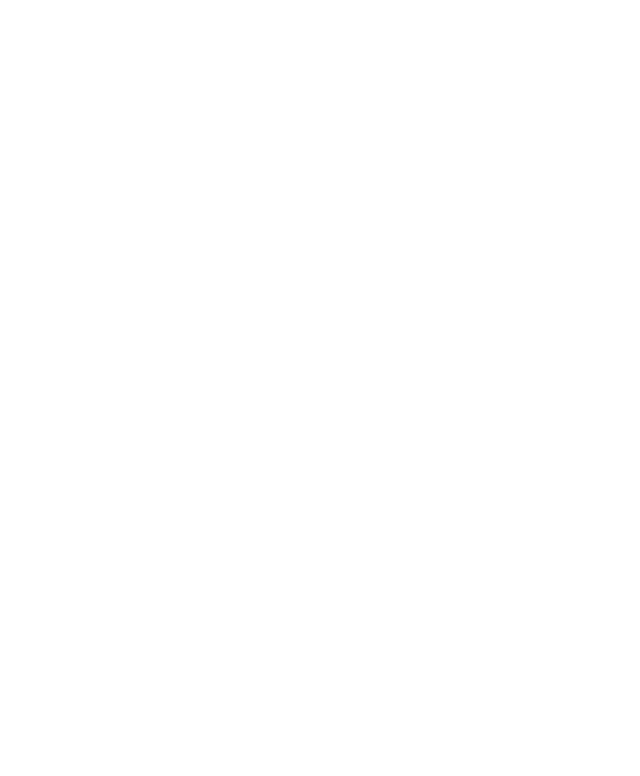
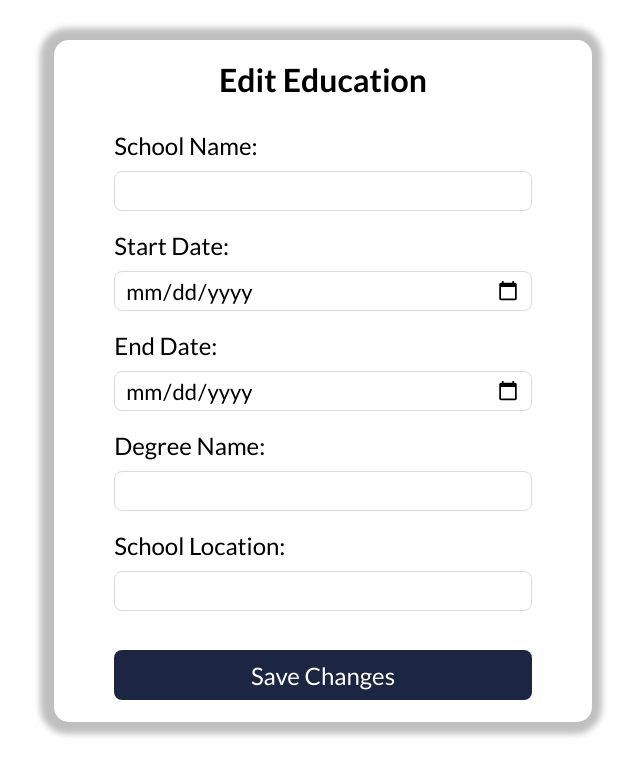
Before and after one commit to ranzanas/FindAPro, a React (Vite) app in the folder frontend/: page /edit-education/1 in a window 1280 px wide. Before the commit this address had no page. Shown: the top 776 px of the page, without its empty margins (317-957 px from the left). Built offline with nearby package versions, Linux system fonts and the light colour scheme; no server answers; a web font is replaced by a local one.

Commit message:
Edit and Delete Education UI

```diff
--- a/frontend/src/App.tsx
+++ b/frontend/src/App.tsx
@@ -10,6 +10,7 @@
 import EducationForm from "./features/education/educationForm";
 import EditProfileForm from "./features/profile/editProfileForm";
 import EditExperienceForm from "./features/experience/editExperience";
+import EditEducationForm from "./features/education/editEducation";
 
 function App() {
   return (
@@ -61,6 +62,7 @@
 
       <Route path="/edit-profile/:id" element={<EditProfileForm />} />
       <Route path="/edit-experience/:expId" element={<EditExperienceForm />} />
+      <Route path="/edit-education/:eduId" element={<EditEducationForm />} />
     </Routes>
   );
 }
--- /dev/null
+++ b/frontend/src/features/education/editEducation.tsx
@@ -0,0 +1,126 @@
+import { useEffect } from "react";
+import { useForm } from "react-hook-form";
+import { useNavigate, useParams } from "react-router-dom";
+import axiosInstance from "../../shared/config/axiosinstance";
+import "./educationForm.css";
+
+interface IEducationForm {
+  schoolName: string;
+  startDate: string;
+  endDate?: string;
+  degreeName: string;
+  schoolLocation: string;
+}
+
+interface IEducation {
+  _id: string;
+  schoolName: string;
+  startDate?: string;
+  endDate?: string;
+  degreeName: string;
+  schoolLocation: string;
+}
+
+export default function EditEducationForm() {
+  const { eduId } = useParams();
+  const navigate = useNavigate();
+
+  const {
+    register,
+    handleSubmit,
+    formState: { errors, isSubmitting },
+    reset,
+  } = useForm<IEducationForm>();
+
+  useEffect(() => {
+    if (!eduId) return;
+
+    axiosInstance
+      .get(`/profile/listEducation`)
+      .then((res) => {
+        const list: IEducation[] = res.data?.educations ?? [];
+        const edu = list.find((e) => e._id === eduId);
+
+        if (!edu) {
+          console.error("Education not found for id:", eduId);
+          return;
+        }
+
+        reset({
+          schoolName: edu.schoolName || "",
+          startDate: edu.startDate,
+          endDate: edu.endDate,
+          degreeName: edu.degreeName || "",
+          schoolLocation: edu.schoolLocation || "",
+        });
+      })
+      .catch((err) => console.error("Error loading educations:", err));
+  }, [eduId, reset]);
+
+  const onSubmit = async (data: IEducationForm) => {
+    try {
+      await axiosInstance.patch(`/profile/education/${eduId}`, data);
+      navigate(-1);
+    } catch (err) {
+      console.error("Error updating education:", err);
+    }
+  };
+
+  return (
+    <div className="education-form-container">
+      <h1>Edit Education</h1>
+      <form className="education-form" onSubmit={handleSubmit(onSubmit)}>
+        <div className="inputField">
+          <p>School Name:</p>
+          <input
+            type="text"
+            {...register("schoolName", { required: "School name is required" })}
+          />
+          {errors.schoolName && <span>{errors.schoolName.message}</span>}
+        </div>
+
+        <div className="inputField">
+          <p>Start Date:</p>
+          <input
+            type="date"
+            {...register("startDate", { required: "Start date is required" })}
+          />
+          {errors.startDate && <span>{errors.startDate.message}</span>}
+        </div>
+
+        <div className="inputField">
+          <p>End Date:</p>
+          <input type="date" {...register("endDate")} />
+        </div>
+
+        <div className="inputField">
+          <p>Degree Name:</p>
+          <input
+            type="text"
+            {...register("degreeName", { required: "Degree name is required" })}
+          />
+          {errors.degreeName && <span>{errors.degreeName.message}</span>}
+        </div>
+
+        <div className="inputField">
+          <p>School Location:</p>
+          <input
+            type="text"
+            {...register("schoolLocation", {
+              required: "School location is required",
+            })}
+          />
+          {errors.schoolLocation && (
+            <span>{errors.schoolLocation.message}</span>
+          )}
+        </div>
+
+        <div className="buttonBox">
+          <button type="submit" disabled={isSubmitting}>
+            Save Changes
+          </button>
+        </div>
+      </form>
+    </div>
+  );
+}
--- a/frontend/src/features/education/education.css
+++ b/frontend/src/features/education/education.css
@@ -11,6 +11,10 @@
   width: 100%;
   padding: 10px 20px;
   /* color: white; */
+  display: flex;
+  justify-content: space-between;
+}
+.educard-top {
   display: flex;
   justify-content: space-between;
 }
--- a/frontend/src/features/education/education.tsx
+++ b/frontend/src/features/education/education.tsx
@@ -1,7 +1,8 @@
 import { useEffect, useState } from "react";
 import axiosInstance from "../../shared/config/axiosinstance";
 import "./education.css";
-import { Link } from "react-router-dom";
+import { Link, useNavigate } from "react-router-dom";
+import { FaPencilAlt, FaTrashAlt } from "react-icons/fa";
 
 interface IEducation {
   _id: string;
@@ -20,6 +21,7 @@
 export default function Education({ userId, canEdit = false }: EducationProps) {
   const [educationList, setEducationList] = useState<IEducation[]>([]);
   const [loading, setLoading] = useState(true);
+  const navigate = useNavigate();
 
   useEffect(() => {
     axiosInstance
@@ -30,6 +32,22 @@
       .catch((err) => console.error("Error fetching education:", err))
       .finally(() => setLoading(false));
   }, [userId]);
+
+  const handleDelete = async (eduId: string) => {
+    const ok = window.confirm("Delete this education?");
+    if (!ok) return;
+    try {
+      await axiosInstance.delete(`/profile/education/${eduId}`);
+      setEducationList((prev) => prev.filter((e) => e._id !== eduId));
+    } catch (err) {
+      console.error("Delete failed:", err);
+      alert("Could not delete. Please try again.");
+    }
+  };
+
+  const handleEdit = (eduId: string) => {
+    navigate(`/edit-education/${eduId}`);
+  };
 
   return (
     <div className="education-card">
@@ -48,8 +66,29 @@
         <div className="educard-container">
           {educationList.map((edu) => (
             <div className="edu-card" key={edu._id}>
+              <div className="educard-top">
+                <h3 className="edu-title">{edu.schoolName}</h3>
+
+                {canEdit && (
+                  <div className="edu-actions">
+                    <button
+                      className="icon-btn"
+                      title="Edit"
+                      onClick={() => handleEdit(edu._id)}
+                    >
+                      <FaPencilAlt />
+                    </button>
+                    <button
+                      className="icon-btn danger"
+                      title="Delete"
+                      onClick={() => handleDelete(edu._id)}
+                    >
+                      <FaTrashAlt />
+                    </button>
+                  </div>
+                )}
+              </div>
               <div className="educards-info">
-                <h3>{edu.schoolName}</h3>
                 <p>
                   {new Date(edu.startDate).getFullYear()} -{" "}
                   {edu.endDate
--- a/frontend/src/shared/config/api.tsx
+++ b/frontend/src/shared/config/api.tsx
@@ -88,3 +88,17 @@
 
 export const deleteExperienceApi = (id: string) =>
   axiosInstance.delete(`/experience/${id}`);
+
+export const updateEducationApi = (
+  id: string,
+  data: {
+    schoolName: string;
+    startDate: string;
+    endDate?: string;
+    degreeName: string;
+    schoolLocation: string;
+  }
+) => axiosInstance.patch(`/education/${id}`, data);
+
+export const deleteEducationApi = (id: string) =>
+  axiosInstance.delete(`/education/${id}`);
```
